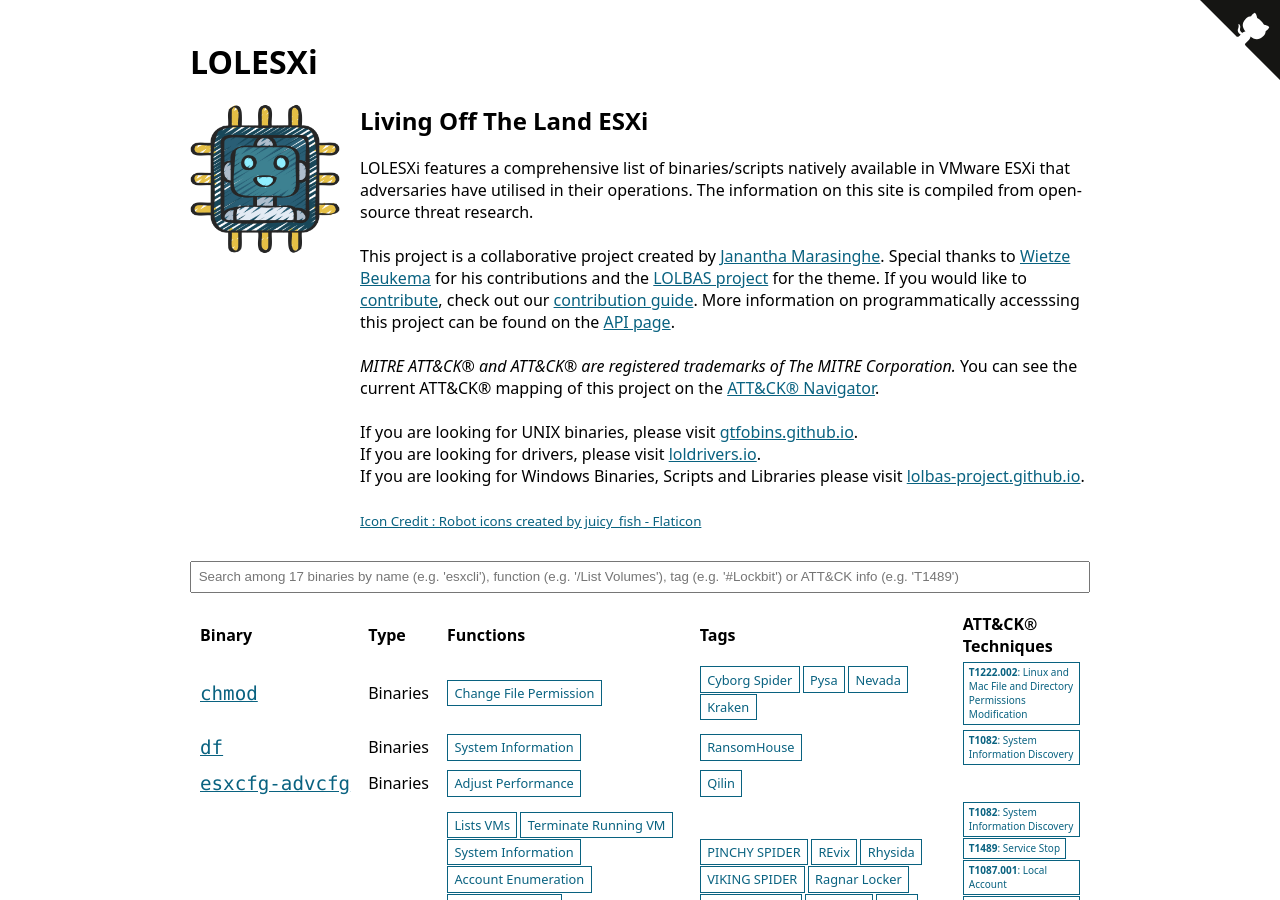
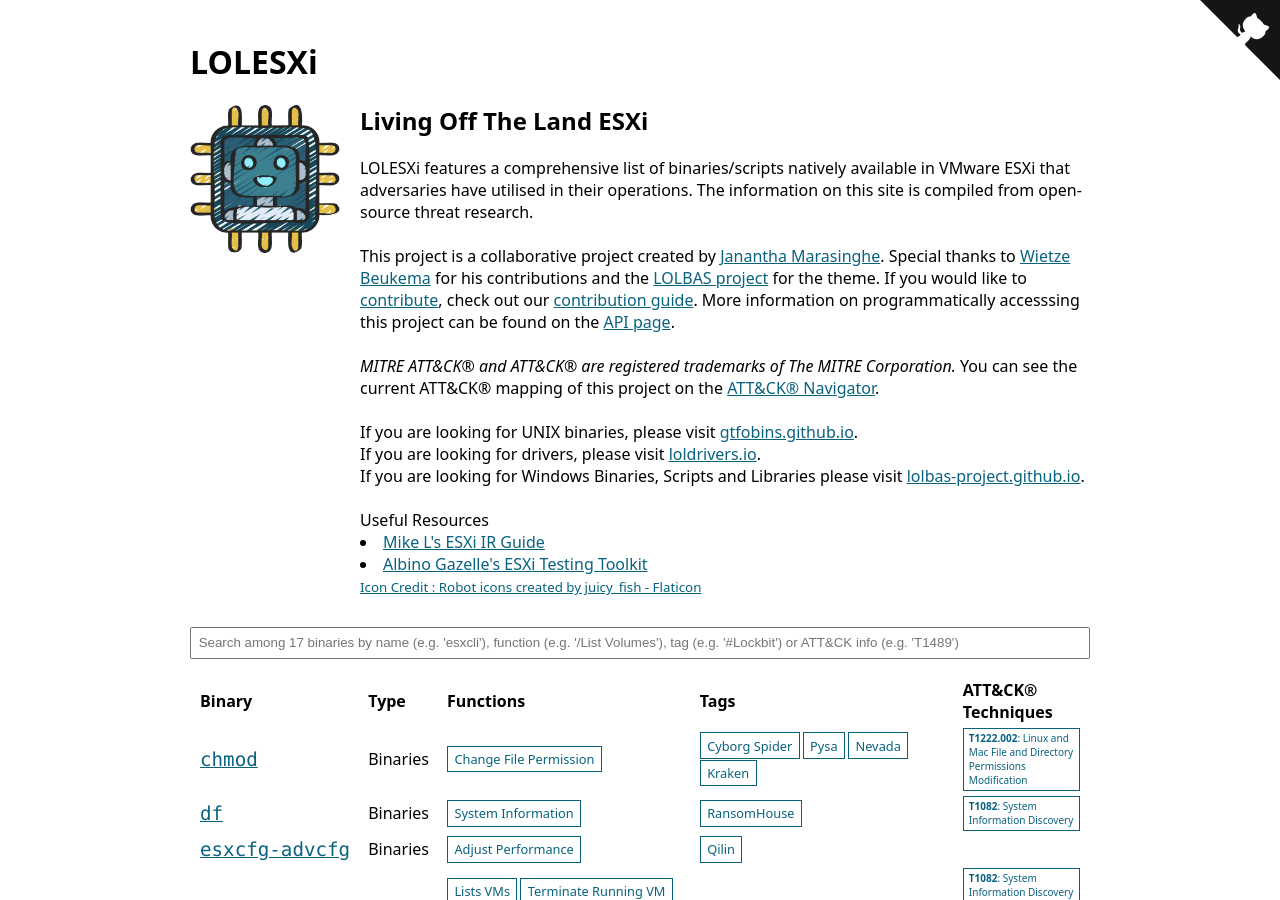
Before and after one commit to LOLESXi-Project/LOLESXi, a Jekyll site: the page built from index.md, in a window 1280 px wide and 900 px high. Built offline with Jekyll 4.4.1, drawn with Linux system fonts in a browser that asks for light colours.

Commit message:
Update index.md
Added Useful Resources

```diff
--- a/index.md
+++ b/index.md
@@ -25,6 +25,12 @@
 If you are looking for Windows Binaries, Scripts and Libraries please visit <a href="https://lolbas-project.github.io/">lolbas-project.github.io</a>.
 <br>
 <br>
+Useful Resources
+<br>
+<ul>
+  <li><a href="https://lolbas-project.github.io](https://mikecybersec.notion.site/ESXi-IR-Guide-0ffbcec7272244d6b10dba4f4d16a7c8/">Mike L's ESXi IR Guide</a></li>
+  <li><a href="[https://lolbas-project.github.io/](https://github.com/AlbinoGazelle/esxi-testing-toolkit)">Albino Gazelle's ESXi Testing Toolkit</a></li>
+</ul>
 <small><a href="https://www.flaticon.com/free-icons/robot" title="robot icons">Icon Credit : Robot icons created by juicy_fish - Flaticon</a></small>
 </div>
 </div>
```
